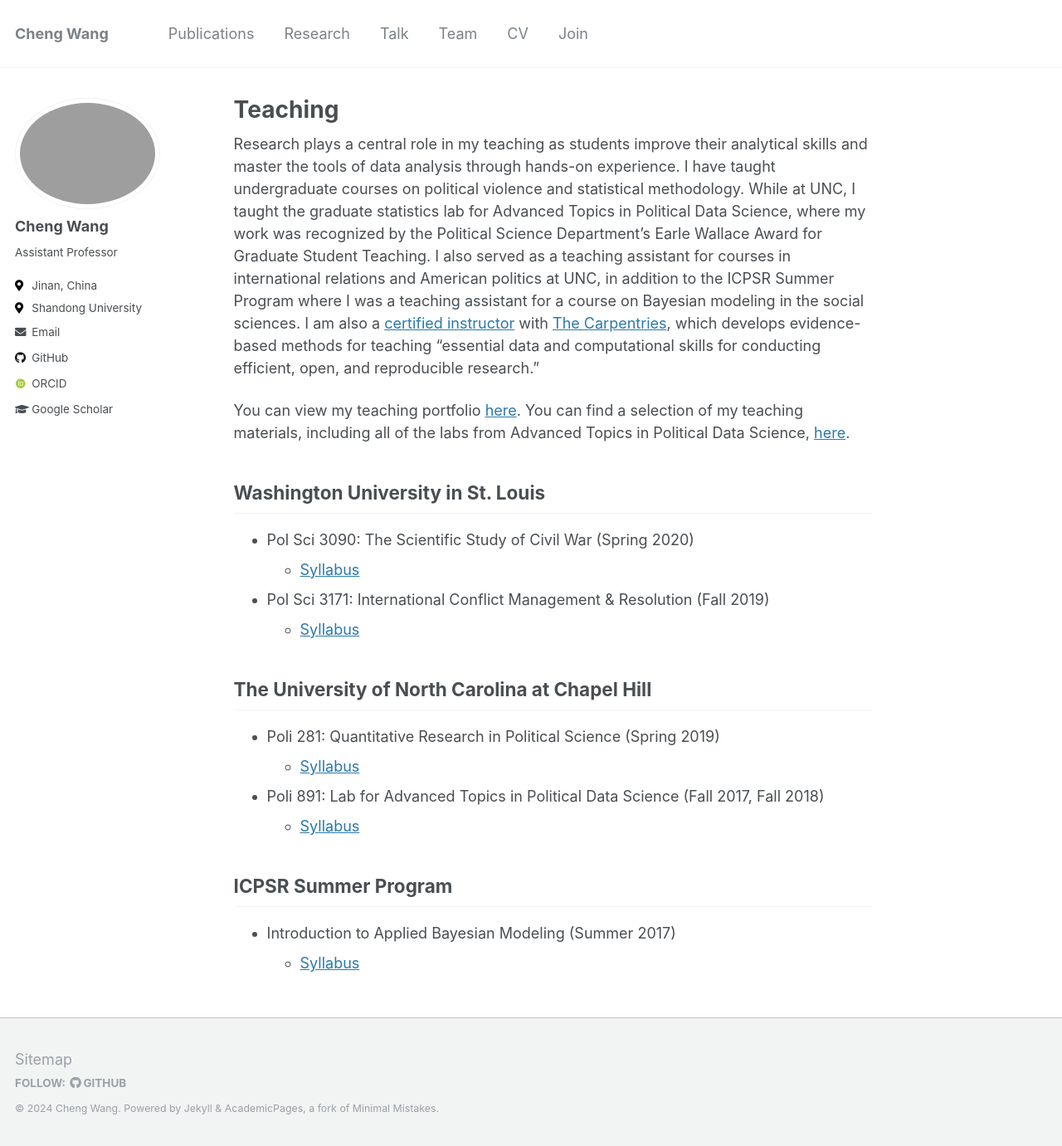
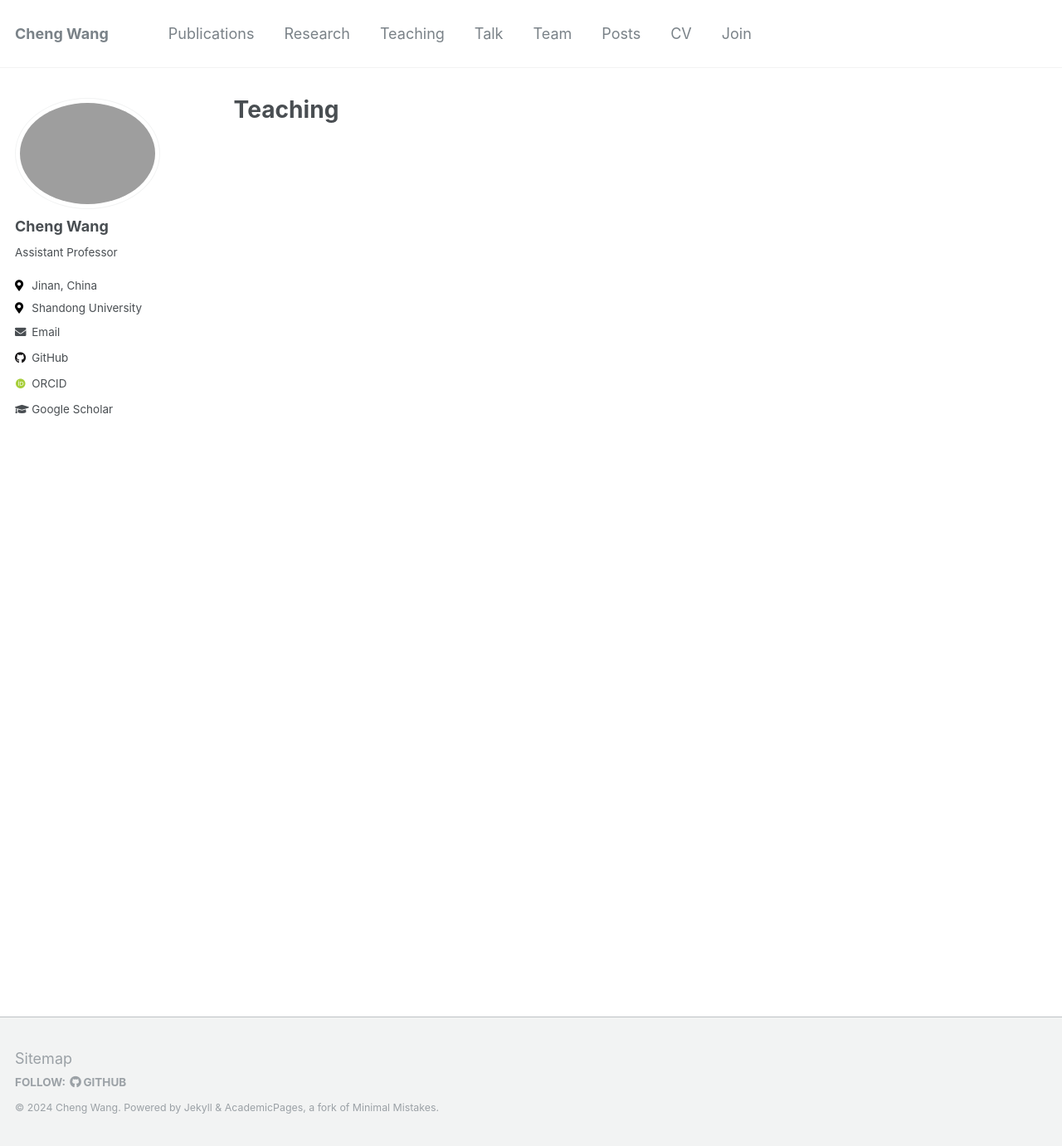
Before and after one commit to chengwangbio/chengwangbio.github.io, a Jekyll site: the page built from _pages/teaching.md, in a window 1280 px wide and 1381 px high. Shown: the whole window at 83% size. Built offline with Jekyll 4.4.1, drawn with Linux system fonts in a browser that asks for light colours; some web fonts are replaced.

Commit message:
Update files

```diff
--- a/_pages/posts.html
+++ b/_pages/posts.html
@@ -8,7 +8,7 @@ header:
 ---
 
 {% include base_path %}
-{% capture written_year %}'None'{% endcapture %}
+<!-- {% capture written_year %}'None'{% endcapture %}
 {% for post in site.posts %}
   {% capture year %}{{ post.date | date: '%Y' }}{% endcapture %}
   {% if year != written_year %}
@@ -16,4 +16,4 @@ header:
     {% capture written_year %}{{ year }}{% endcapture %}
   {% endif %}
   {% include archive-single.html %}
-{% endfor %}
+{% endfor %} -->
--- a/_pages/teaching.md
+++ b/_pages/teaching.md
@@ -3,7 +3,7 @@ permalink: /teaching/
 title: "Teaching"
 ---
 
-Research plays a central role in my teaching as students improve their
+<!-- Research plays a central role in my teaching as students improve their
 analytical skills and master the tools of data analysis through hands-on
 experience. I have taught undergraduate courses on political violence and
 statistical methodology. While at UNC, I taught the graduate statistics lab for
@@ -37,4 +37,4 @@ from Advanced Topics in Political Data Science, [here](/teaching-materials).
 
 ## ICPSR Summer Program
 - Introduction to Applied Bayesian Modeling (Summer 2017)
-    - [Syllabus](/files/pdf/teaching/bayes2017.pdf)
+    - [Syllabus](/files/pdf/teaching/bayes2017.pdf) -->
```
Also changed, not shown: _data/navigation.yml (+4 -4 lines).
